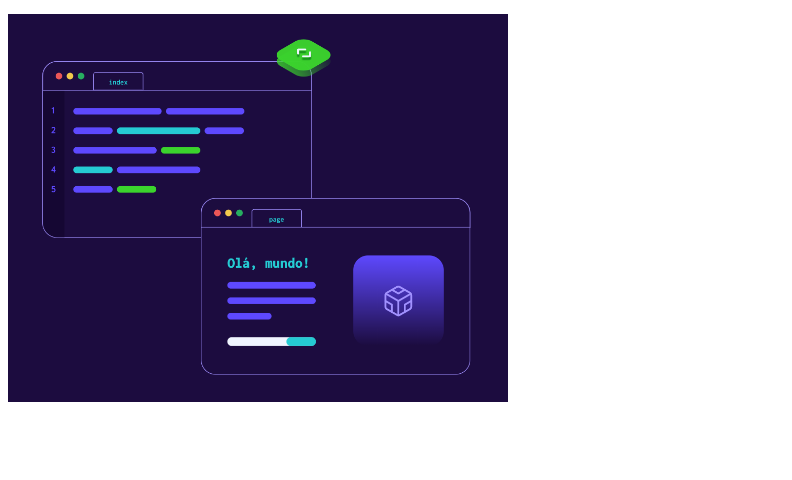
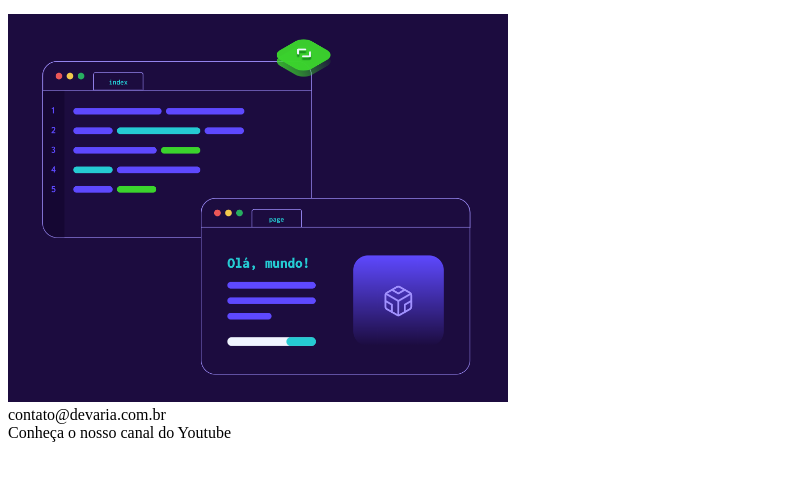
Before and after one commit to AdmaelJabes/Projeto-AulaHTML, a plain HTML site: page index.html in a window 1280 px wide. Shown: the part 136-616 px from the top of the page, without its empty margins (0-792 px from the left). Drawn offline with Linux system fonts and the light colour scheme.

Commit message:
Criação Footer

```diff
--- a/index.html
+++ b/index.html
@@ -20,5 +20,11 @@
             <img src="Fotos/fotohome.png" width="500" alt="Devaria - Olá Mundo">
             </section>
         </main>
+        <footer>
+            <section>
+                <span>contato@devaria.com.br</span> <br />
+                <span>Conheça o nosso canal do Youtube</span>
+            </section>
+        </footer>
     </body>
 </html>
```
